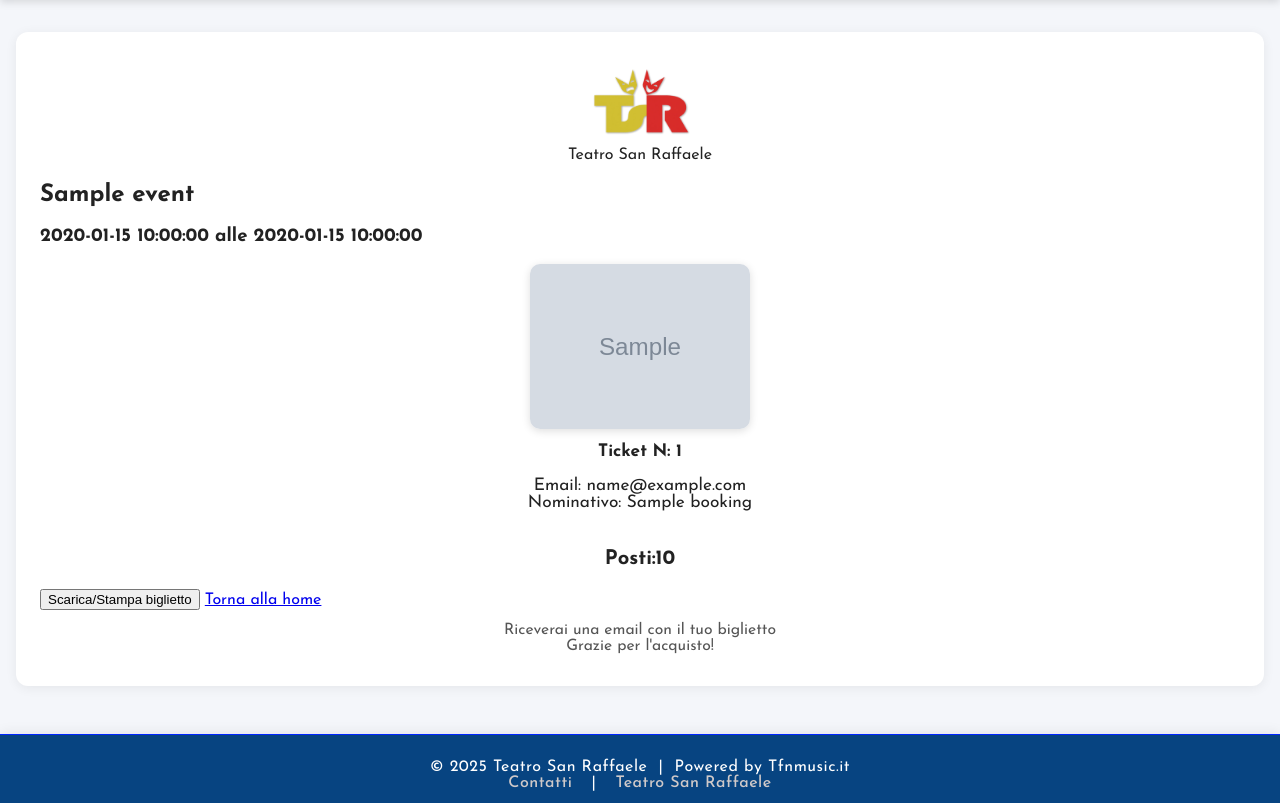
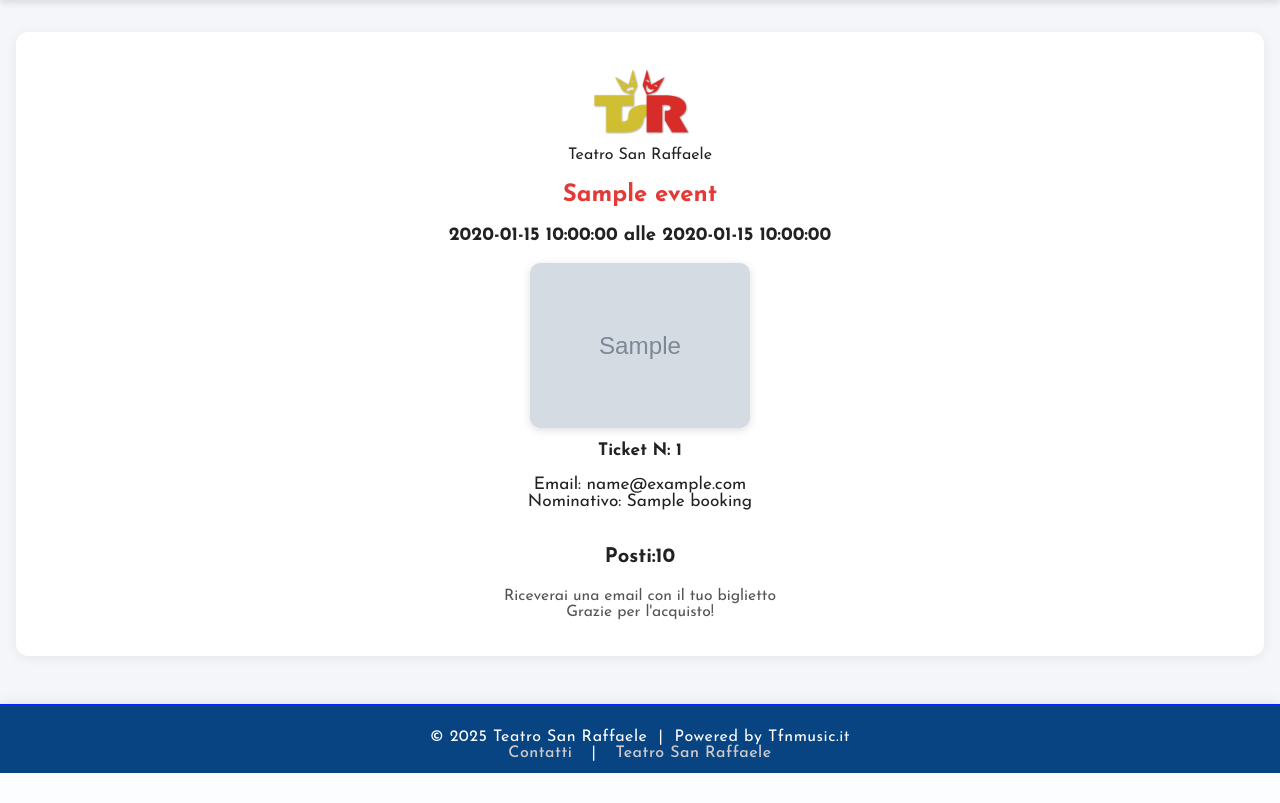
Before and after one commit to tufadaur70/tsrbooking, a Flask app: template templates/payment_success.html in a window 1280 px wide. Shown: the part 60-863 px from the top of the page. After the commit the page ends 833 px from the top, so only its background shows below. Run offline with Flask 3, Linux system fonts and the light colour scheme; the template is opened without the code that fills it: most values are stand-ins (such as "Sample title", 1, 10 or a date in 2020); grey boxes marked "Sample" are stand-in pictures.

Commit message:
Update payment_success.html

```diff
--- a/templates/payment_success.html
+++ b/templates/payment_success.html
@@ -5,9 +5,10 @@
     <div class="ticket-header">
         <img src="/static/img/logo.png" alt="Logo Teatro San Raffaele">
         <div class="ticket-title">Teatro San Raffaele</div>
+
+        <h2>{{ event.title }}</h2>
+        <h3>{{ event.date }} alle {{ event.time }}</h3>
     </div>
-    <h2>{{ event.title }}</h2>
-    <h3>{{ event.date }} alle {{ event.time }}</h3>
     <div class="ticket-poster">
         {% if event.poster_url %}
         <img src="{{ event.poster_url }}" alt="Locandina evento" class="event-poster">
@@ -23,10 +24,7 @@
             <h3>Posti:{{ booking.seats }}</h3>
         </div>
     </div>
-    <div class="ticket-actions">
-        <button onclick="window.print()" class="btn-ticket">Scarica/Stampa biglietto</button>
-        <a href="/" class="btn-home">Torna alla home</a>
-    </div>
+
     <div class="ticket-footer">
         Riceverai una email con il tuo biglietto<br>
         Grazie per l'acquisto!
```
